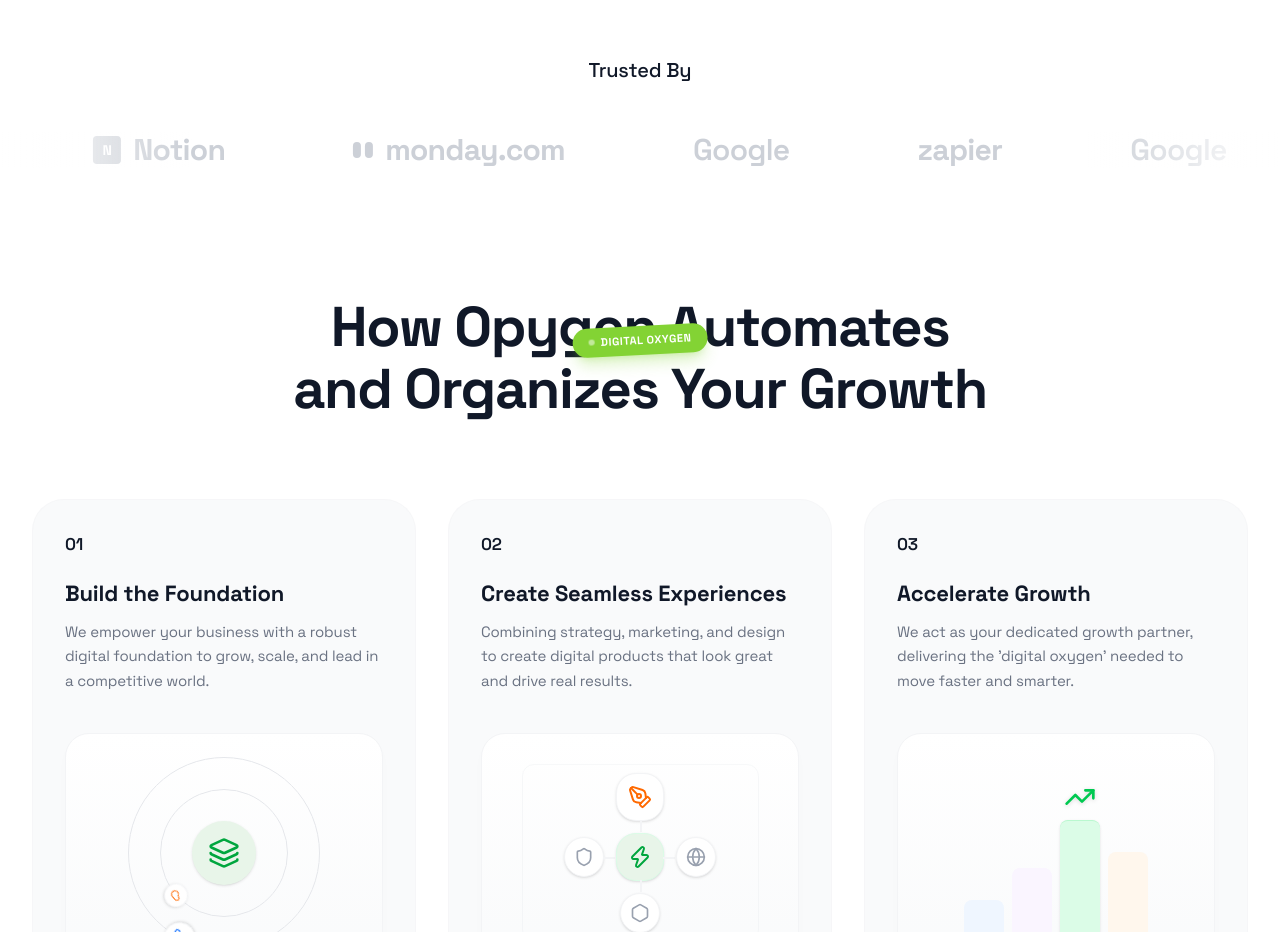
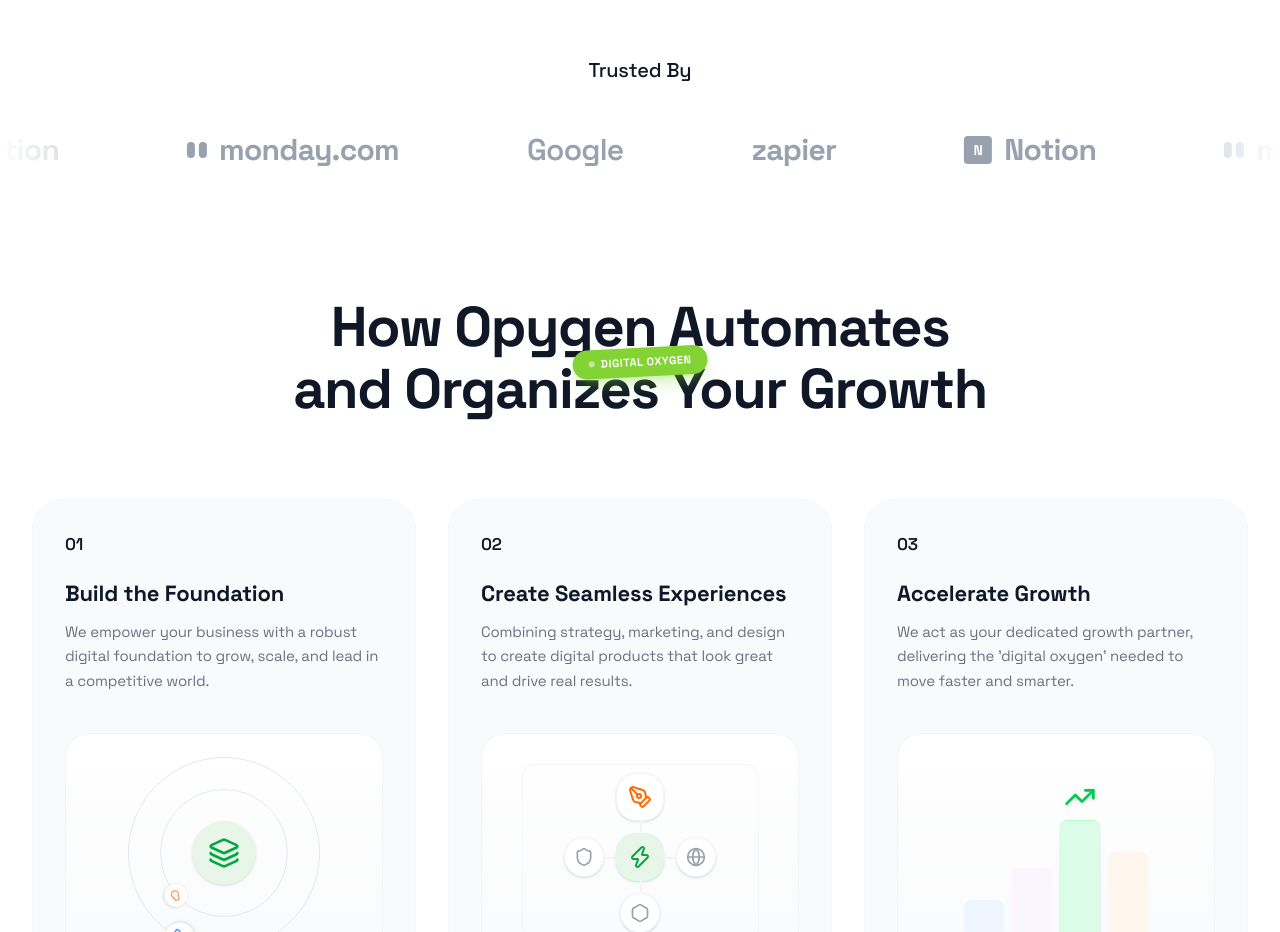
Before and after one commit to Opygen-LLC/opygen, a Next.js app: page / in a window 1280 px wide. Shown: the part 840-1772 px from the top of the page. Built offline with nearby package versions, Linux system fonts and the light colour scheme.

Commit message:
feat: add hover brand-color transitions and update positioning for TrustedAndDetails component logos

```diff
--- a/src/components/marketing/TrustedAndDetails.tsx
+++ b/src/components/marketing/TrustedAndDetails.tsx
@@ -68,14 +68,14 @@ export default function TrustedAndDetails() {
     return () => ctx.revert();
   }, []);
 
-  const logos = [
-    { name: "Google", weight: "font-semibold text-gray-400" },
-    { name: "zapier", weight: "font-black lowercase text-gray-400" },
-    { name: "Notion", weight: "font-bold text-gray-400", isNotion: true },
-    { name: "monday.com", weight: "font-bold lowercase text-gray-400", isMonday: true },
-    { name: "Google", weight: "font-semibold text-gray-400" },
-    { name: "zapier", weight: "font-black lowercase text-gray-400" },
+  const baseLogos = [
+    { name: "Google", weight: "font-semibold", hoverColor: "group-hover:text-[#4285F4]" },
+    { name: "zapier", weight: "font-black lowercase", hoverColor: "group-hover:text-[#FF4A00]" },
+    { name: "Notion", weight: "font-bold", isNotion: true, hoverColor: "group-hover:text-black", notionBg: "group-hover:bg-black" },
+    { name: "monday.com", weight: "font-bold lowercase", isMonday: true, hoverColor: "group-hover:text-[#6161FF]", mondayBg: "group-hover:bg-[#6161FF]" },
   ];
+
+  const logos = [...baseLogos, ...baseLogos];
 
   const services = [
     {
@@ -178,38 +178,38 @@ export default function TrustedAndDetails() {
             {/* First Set */}
             <div className="flex gap-20 md:gap-32 px-10 md:px-16 items-center justify-around w-1/2">
               {logos.map((logo, index) => (
-                <div key={`logo-1-${index}`} className="flex items-center gap-2 opacity-50 hover:opacity-100 transition-opacity duration-300">
+                <div key={`logo-1-${index}`} className="flex items-center gap-2 text-gray-400 cursor-pointer transition-colors duration-300 group">
                   {logo.isNotion && (
-                    <div className="w-7 h-7 bg-gray-400 text-white flex items-center justify-center rounded-sm text-sm font-bold mr-1">
+                    <div className={`w-7 h-7 bg-gray-400 text-white flex items-center justify-center rounded-sm text-sm font-bold mr-1 transition-colors duration-300 ${logo.notionBg || ''}`}>
                       N
                     </div>
                   )}
                   {logo.isMonday && (
                     <div className="flex gap-1 mr-1">
-                      <div className="w-2 h-4 rounded-full bg-gray-400"></div>
-                      <div className="w-2 h-4 rounded-full bg-gray-400"></div>
+                      <div className={`w-2 h-4 rounded-full bg-gray-400 transition-colors duration-300 ${logo.mondayBg || ''}`}></div>
+                      <div className={`w-2 h-4 rounded-full bg-gray-400 transition-colors duration-300 ${logo.mondayBg || ''}`}></div>
                     </div>
                   )}
-                  <span className={`text-3xl tracking-tight ${logo.weight}`}>{logo.name}</span>
+                  <span className={`text-3xl tracking-tight transition-colors duration-300 ${logo.weight} ${logo.hoverColor}`}>{logo.name}</span>
                 </div>
               ))}
             </div>
             {/* Second Set (Duplicate for seamless scroll) */}
             <div className="flex gap-20 md:gap-32 px-10 md:px-16 items-center justify-around w-1/2">
               {logos.map((logo, index) => (
-                <div key={`logo-2-${index}`} className="flex items-center gap-2 opacity-50 hover:opacity-100 transition-opacity duration-300">
+                <div key={`logo-2-${index}`} className="flex items-center gap-2 text-gray-400 cursor-pointer transition-colors duration-300 group">
                   {logo.isNotion && (
-                    <div className="w-7 h-7 bg-gray-400 text-white flex items-center justify-center rounded-sm text-sm font-bold mr-1">
+                    <div className={`w-7 h-7 bg-gray-400 text-white flex items-center justify-center rounded-sm text-sm font-bold mr-1 transition-colors duration-300 ${logo.notionBg || ''}`}>
                       N
                     </div>
                   )}
                   {logo.isMonday && (
                     <div className="flex gap-1 mr-1">
-                      <div className="w-2 h-4 rounded-full bg-gray-400"></div>
-                      <div className="w-2 h-4 rounded-full bg-gray-400"></div>
+                      <div className={`w-2 h-4 rounded-full bg-gray-400 transition-colors duration-300 ${logo.mondayBg || ''}`}></div>
+                      <div className={`w-2 h-4 rounded-full bg-gray-400 transition-colors duration-300 ${logo.mondayBg || ''}`}></div>
                     </div>
                   )}
-                  <span className={`text-3xl tracking-tight ${logo.weight}`}>{logo.name}</span>
+                  <span className={`text-3xl tracking-tight transition-colors duration-300 ${logo.weight} ${logo.hoverColor}`}>{logo.name}</span>
                 </div>
               ))}
             </div>
@@ -224,7 +224,7 @@ export default function TrustedAndDetails() {
             How Opygen Automates <br className="hidden md:block"/> and Organizes Your Growth
           </h2>
           {/* Pill Badge matching the 'FLOW' badge from the image */}
-          <div className="absolute top-1/2 left-1/2 -translate-x-1/2 -translate-y-1/2 mt-12 md:mt-0 md:-translate-y-8">
+          <div className="absolute top-1/2 left-1/2 -translate-x-1/2 -translate-y-1/2 mt-6 md:mt-1">
             <div className="inline-flex items-center justify-center px-4 py-1.5 rounded-full bg-[#83D334] text-white text-[11px] font-extrabold tracking-wider shadow-lg shadow-[#83D334]/30 -rotate-3 z-10">
               <span className="w-1.5 h-1.5 rounded-full bg-white animate-pulse mr-1.5"></span>
               DIGITAL OXYGEN
```
